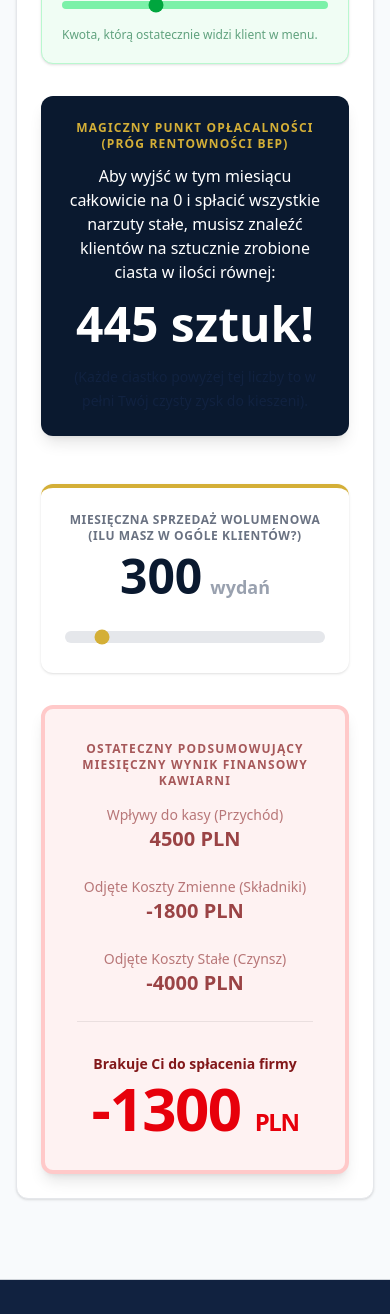
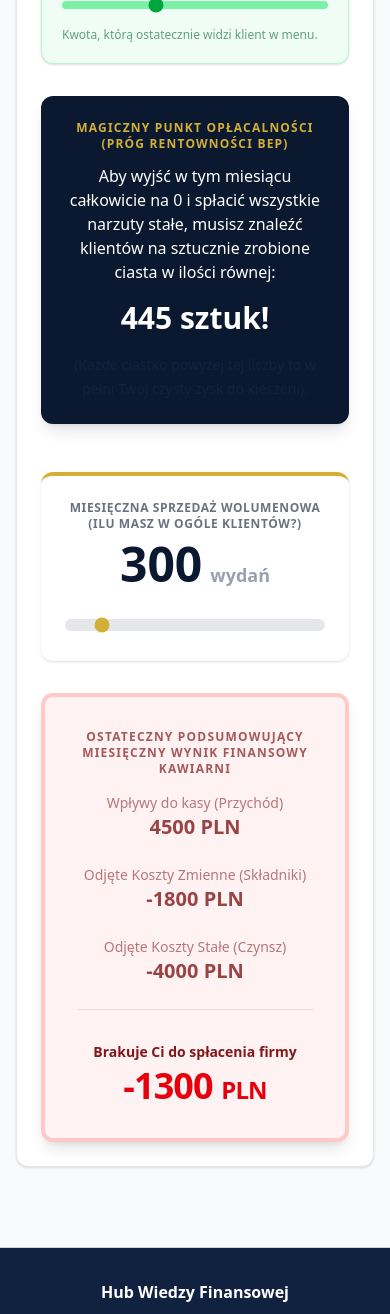
Before and after one commit to Smarkk2367/FinanceFundamentals, a Next.js app: page /topics/fixed-variable-costs in a window 390 px wide. Shown: the part 4434-5748 px from the top of the page. Built offline with nearby package versions, Linux system fonts and the light colour scheme.

Commit message:
refactor: minor styling changes

```diff
--- a/components/CompoundInterestSimulator.tsx
+++ b/components/CompoundInterestSimulator.tsx
@@ -51,7 +51,7 @@ export function CompoundInterestSimulator() {
                         <TrendingUp className="w-8 h-8 text-green-600 mb-2 z-10" />
                         <span className="text-green-800 font-bold uppercase text-xs tracking-widest mb-2 z-10">Koniec inwestycji giełdowej (Magia)</span>
                         <div className="flex items-baseline gap-1 z-10">
-                            <span className="text-5xl font-black text-green-700">{finalCompoundValue.toLocaleString('pl-PL')}</span>
+                            <span className="text-3xl md:text-5xl font-black text-green-700">{finalCompoundValue.toLocaleString('pl-PL')}</span>
                             <span className="text-xl font-bold text-green-600">PLN</span>
                         </div>
                         <p className="text-xs text-green-800/80 font-bold bg-green-200/50 px-3 py-1 mt-3 rounded-full z-10">
--- a/components/CostsSimulator.tsx
+++ b/components/CostsSimulator.tsx
@@ -98,7 +98,7 @@ export function CostsSimulator() {
                         ) : (
                             <div className="max-w-xl">
                                 Aby wyjść w tym miesiącu całkowicie na 0 i spłacić wszystkie narzuty stałe, musisz znaleźć klientów na sztucznie zrobione ciasta w ilości równej:
-                                <div className="text-5xl font-black text-white my-4">{breakEvenPoint} sztuk!</div>
+                                <div className="text-3xl md:text-5xl font-black text-white my-4">{breakEvenPoint} sztuk!</div>
                                 <span className="text-brand-navy-light text-sm">(Każde ciastko powyżej tej liczby to w pełni Twój czysty zysk do kieszeni).</span>
                             </div>
                         )}
@@ -139,7 +139,7 @@ export function CostsSimulator() {
                     </div>
                     <div className="flex flex-col mt-2">
                         <span className="text-sm font-bold mb-1">{isDeficit ? 'Brakuje Ci do spłacenia firmy' : 'Gratulacje, Twój czysty zysk ląduje w kieszeni!'}</span>
-                        <span className={`text-6xl font-black tracking-tight ${isDeficit ? 'text-red-600' : 'text-green-600'}`}>
+                        <span className={`text-4xl md:text-6xl font-black tracking-tight ${isDeficit ? 'text-red-600' : 'text-green-600'}`}>
                             {profit > 0 ? '+' : ''}{profit} <span className="text-2xl font-bold">PLN</span>
                         </span>
                     </div>
```
